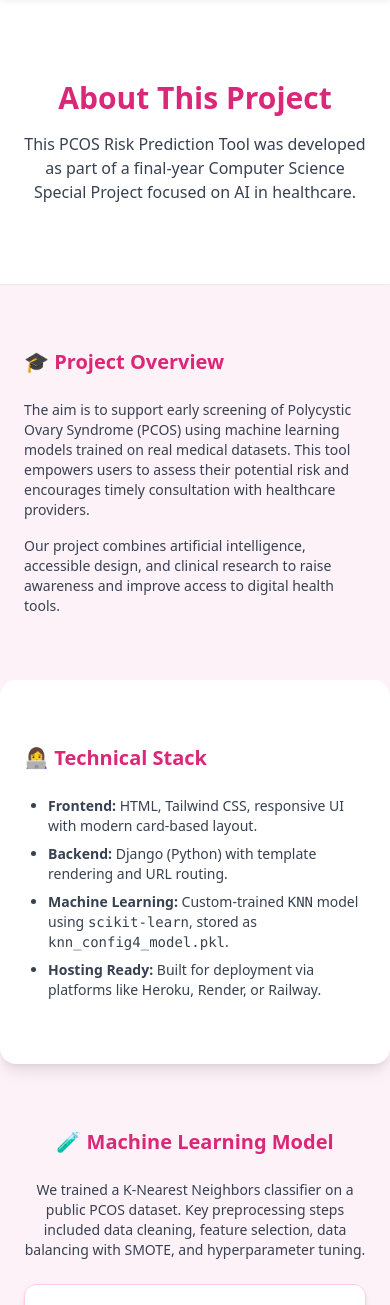
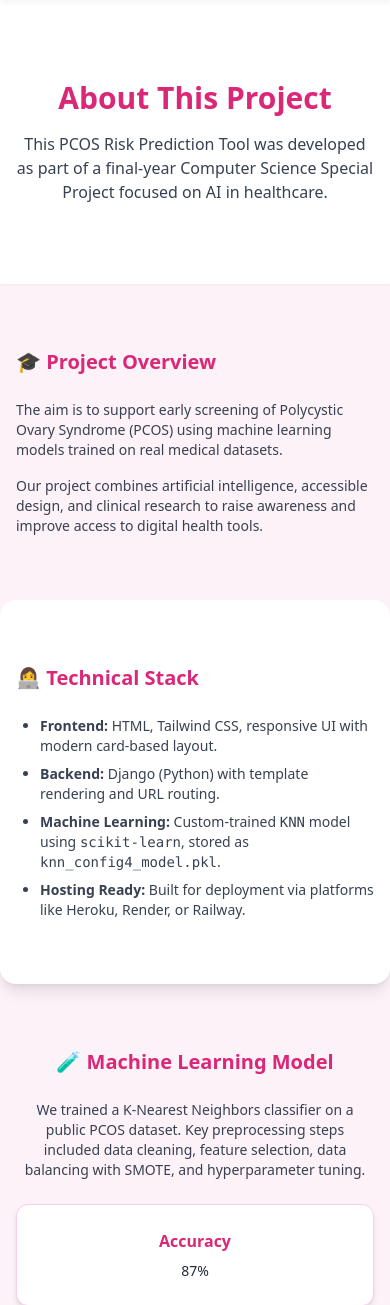
Before and after one commit to Elleinad59/pcause, a Django app: page /about/ in a window 390 px wide. Shown: the part 71-1376 px from the top of the page. Run offline with Django 5.2, Linux system fonts and the light colour scheme; some libraries are stand-ins or nearby versions.

Commit message:
Update tooltips, styles, and mobile support for risk form

```diff
--- a/myapp/templates/myapp/about.html
+++ b/myapp/templates/myapp/about.html
@@ -3,6 +3,7 @@
 <html lang="en">
 <head>
   <meta charset="UTF-8">
+  <meta name="viewport" content="width=device-width, initial-scale=1.0">
   <title>About Us | Pcause</title>
   <link rel="stylesheet" href="{% static 'css/styles.css' %}">
   <script src="https://cdn.tailwindcss.com"></script>
@@ -12,7 +13,7 @@
   {% include 'myapp/partials/navbar.html' %}
 
   <!-- Header -->
-  <section class="text-center py-20 px-6 bg-white shadow-sm">
+  <section class="text-center py-20 px-4 sm:px-6 bg-white shadow-sm">
     <h1 class="text-3xl sm:text-4xl md:text-5xl font-extrabold text-pink-600">About This Project</h1>
     <p class="mt-4 text-base sm:text-lg max-w-2xl mx-auto text-gray-700">
       This PCOS Risk Prediction Tool was developed as part of a final-year Computer Science Special Project focused on AI in healthcare.
@@ -20,11 +21,10 @@
   </section>
 
   <!-- Project Overview -->
-  <section class="py-16 px-6 max-w-5xl mx-auto">
+  <section class="py-16 px-4 sm:px-6 max-w-6xl mx-auto">
     <h2 class="text-xl sm:text-2xl md:text-3xl font-bold mb-6 text-pink-600">🎓 Project Overview</h2>
     <p class="text-sm sm:text-base text-gray-700 mb-4">
       The aim is to support early screening of Polycystic Ovary Syndrome (PCOS) using machine learning models trained on real medical datasets.
-      This tool empowers users to assess their potential risk and encourages timely consultation with healthcare providers.
     </p>
     <p class="text-sm sm:text-base text-gray-700">
       Our project combines artificial intelligence, accessible design, and clinical research to raise awareness and improve access to digital health tools.
@@ -32,7 +32,7 @@
   </section>
 
   <!-- Technical Stack -->
-  <section class="py-16 px-6 bg-white max-w-5xl mx-auto rounded-2xl shadow-lg">
+  <section class="py-16 px-4 sm:px-6 bg-white max-w-6xl mx-auto rounded-2xl shadow-lg">
     <h2 class="text-xl sm:text-2xl md:text-3xl font-bold mb-6 text-pink-600">👩‍💻 Technical Stack</h2>
     <ul class="list-disc pl-6 space-y-2 text-gray-700 text-sm sm:text-base">
       <li><strong>Frontend:</strong> HTML, Tailwind CSS, responsive UI with modern card-based layout.</li>
@@ -43,7 +43,7 @@
   </section>
 
   <!-- Model Information -->
-  <section class="py-16 px-6 max-w-5xl mx-auto">
+  <section class="py-16 px-4 sm:px-6 max-w-6xl mx-auto">
     <h2 class="text-xl sm:text-2xl md:text-3xl font-bold mb-6 text-pink-600 text-center sm:text-left">🧪 Machine Learning Model</h2>
     <p class="text-sm sm:text-base text-gray-700 mb-6 text-center sm:text-left">
       We trained a K-Nearest Neighbors classifier on a public PCOS dataset. Key preprocessing steps included data cleaning, feature selection, data balancing with SMOTE, and hyperparameter tuning.
@@ -78,7 +78,7 @@
   </section>
 
   <!-- Dataset Source -->
-  <section class="py-16 px-6 max-w-5xl mx-auto bg-white rounded-xl shadow">
+  <section class="py-16 px-4 sm:px-6 max-w-6xl mx-auto bg-white rounded-xl shadow">
     <h2 class="text-xl sm:text-2xl md:text-3xl font-bold mb-4 text-pink-600">📂 Dataset Source</h2>
     <p class="text-sm sm:text-base text-gray-700">
       This model was trained using the publicly available dataset on
@@ -89,7 +89,7 @@
   </section>
 
   <!-- Disclaimer -->
-  <section class="py-10 px-6 mt-12 max-w-4xl mx-auto">
+  <section class="py-10 px-4 sm:px-6 mt-12 max-w-4xl mx-auto">
     <div class="bg-pink-100 border-l-4 border-pink-500 p-4 rounded-lg shadow text-sm text-gray-700">
       <p>
         <strong>DISCLAIMER:</strong> This system and the results it produces are not a substitute for professional medical advice or diagnosis. Always consult a qualified healthcare provider for a valid clinical assessment and personalized recommendations.
--- a/myapp/views.py
+++ b/myapp/views.py
@@ -53,7 +53,7 @@ def take_test(request):
             prediction = model.predict(input_df)[0]
             probability = model.predict_proba(input_df)[0][1]
 
-            request.session['result'] = "PCOS" if prediction == 1 else "No PCOS"
+            request.session['result'] = "probable PCOS" if prediction == 1 else "normal"
             request.session['probability'] = round(probability * 100, 2)
 
             for key, value in input_data.items():
```
Also changed, not shown: myapp/templates/myapp/take_test.html (+29 -16 lines).
